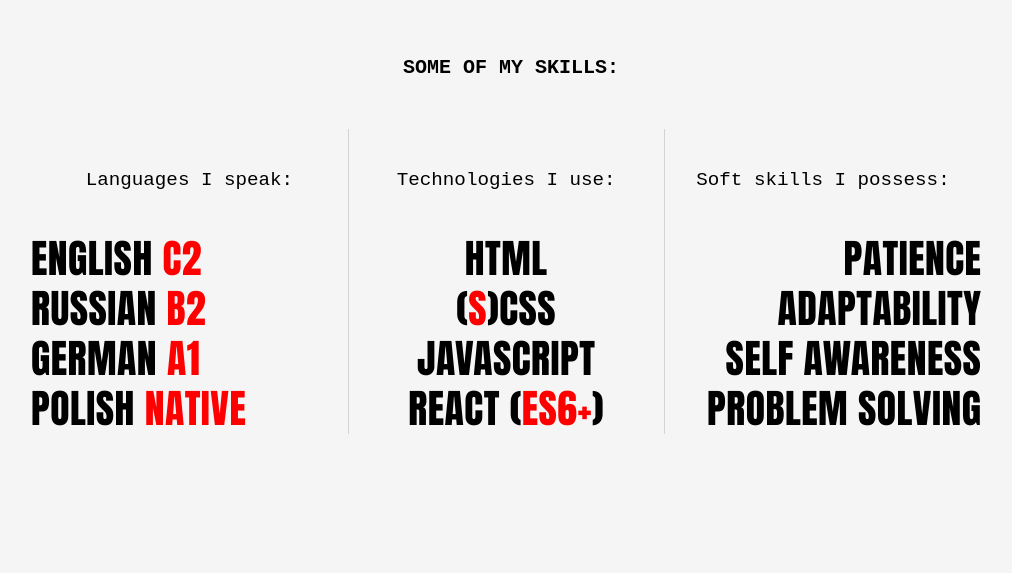
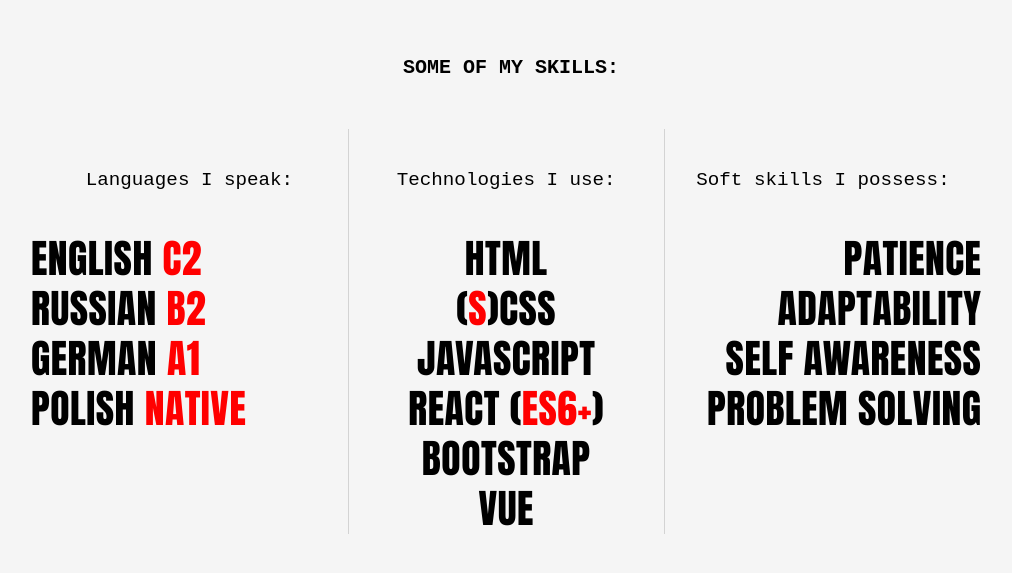
Before and after one commit to sajsdob/portfolio, a React (Create React App) app: page / in a window 1280 px wide. Shown: the part 2407-2980 px from the top of the page, without its empty margins (129-1141 px from the left). Built offline with nearby package versions, Linux system fonts and the light colour scheme; a web font is replaced by a local one.

Commit message:
Update MySkills.js

```diff
--- a/src/components/MySkills/MySkills.js
+++ b/src/components/MySkills/MySkills.js
@@ -25,6 +25,8 @@ const Languages = () => {
                       <li>(<span>S</span>)CSS</li>
                       <li>JAVASCRIPT</li>
                       <li>REACT (<span>ES6+</span>)</li>
+                      <li>BOOTSTRAP</li>
+                      <li>VUE</li>
                   </ul>
                   <ul className='soft'>
                       <p>Soft skills I possess:</p>
```
